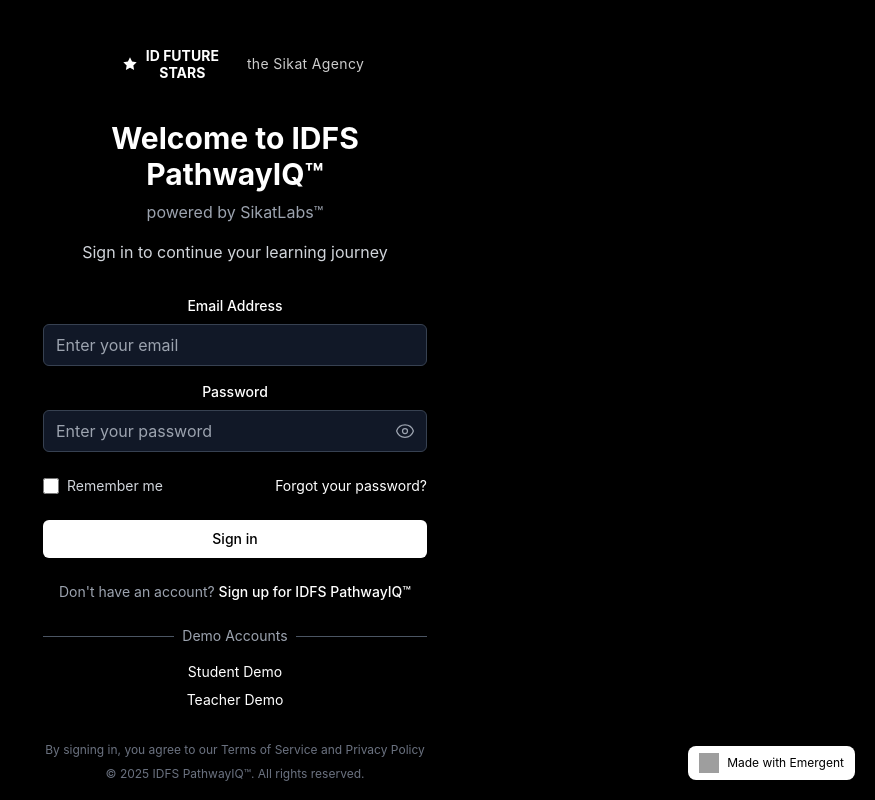
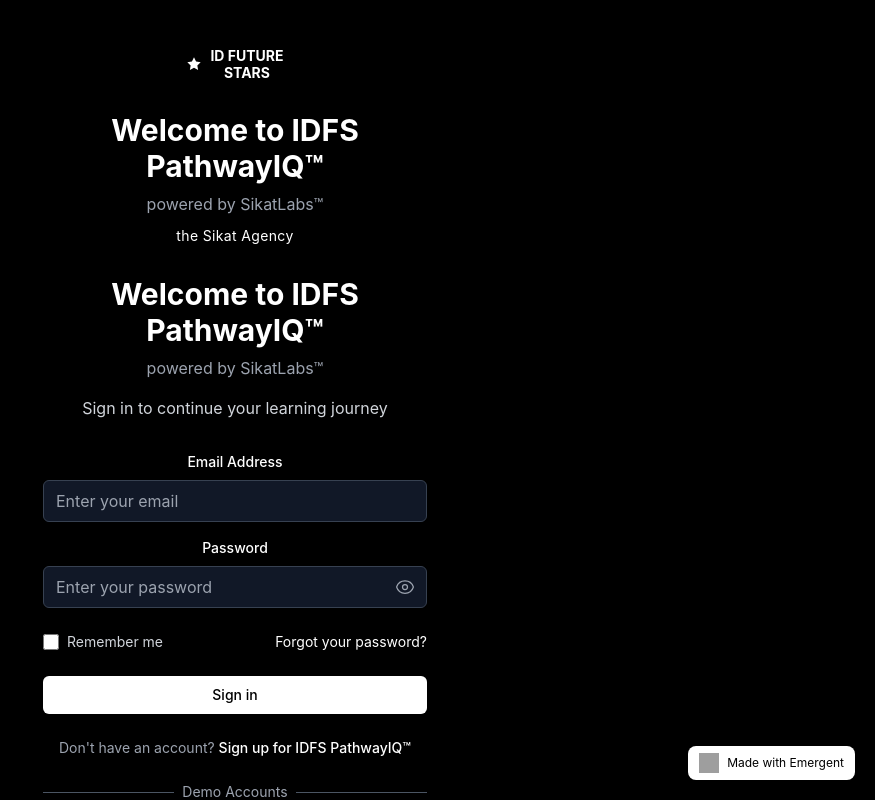
Before and after one commit to idfuturestars/PathwayIQSikatLabs, a React (Create React App) app in the folder frontend/: page /login in a window 1280 px wide. Shown: the top 800 px of the page, without its empty margins (405-1280 px from the left). Built offline with nearby package versions, Linux system fonts and the light colour scheme; grey boxes are pictures that could not be loaded.

Commit message:
auto-commit for 28b7c404-944d-4371-88cb-74d36b312286

```diff
--- a/frontend/src/components/CombinedBrandingLogo.js
+++ b/frontend/src/components/CombinedBrandingLogo.js
@@ -2,21 +2,23 @@ import React from 'react';
 import IDFSLogo from './IDFSLogo';
 import SikatAgencyLogo from './SikatAgencyLogo';
 
-const CombinedBrandingLogo = ({ size = 'medium', layout = 'horizontal', className = '' }) => {
-  const isHorizontal = layout === 'horizontal';
-
+const BrandingSection = ({ size = 'medium', className = '' }) => {
   return (
-    <div className={`flex ${isHorizontal ? 'flex-row items-center space-x-3' : 'flex-col items-center space-y-2'} ${className}`}>
-      {/* IDFS Logo */}
+    <div className={`flex flex-col items-center text-center space-y-4 ${className}`}>
+      {/* ID Future Stars Logo - Above title */}
       <IDFSLogo size={size} />
 
-      {/* Sikat Agency Logo */}
-      <SikatAgencyLogo
-        size={size === 'large' ? 'medium' : 'small'}
-        className="opacity-80"
-      />
+      {/* Main title */}
+      <div className="space-y-2">
+        <h2 className="text-3xl font-bold text-white">Welcome to IDFS PathwayIQ™</h2>
+        <div className="space-y-1">
+          <p className="text-gray-400">powered by SikatLabs™</p>
+          {/* Sikat Agency Logo - Below SikatLabs text */}
+          <SikatAgencyLogo size={size === 'large' ? 'medium' : 'small'} />
+        </div>
+      </div>
     </div>
   );
 };
 
-export default CombinedBrandingLogo;
+export default BrandingSection;
```
